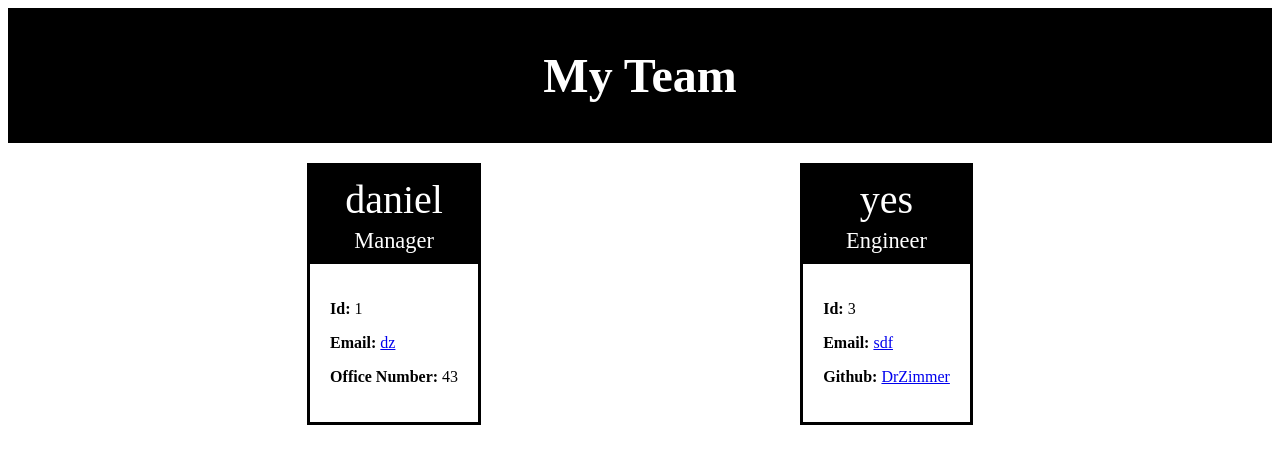
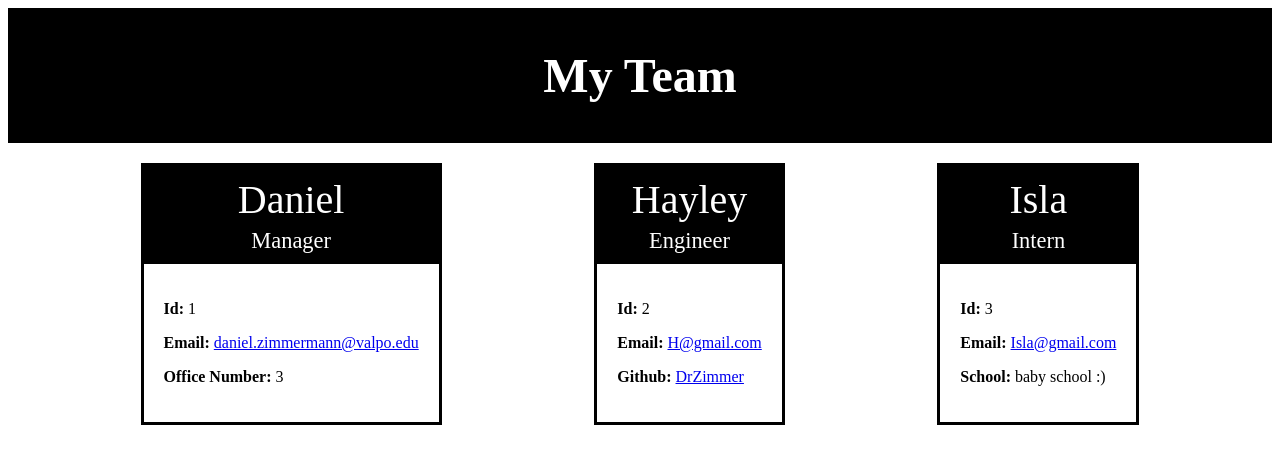
Before and after one commit to DrZimmer/Team_Profile_Generator, a website: page dist/index.html in a window 1280 px wide. Drawn offline with Linux system fonts and the light colour scheme.

```diff
--- a/dist/index.html
+++ b/dist/index.html
@@ -17,27 +17,27 @@
 
     <div class="employeeBorder">
       <div class="employeeHeader">
-        <label class="eName">daniel</label>
+        <label class="eName">Daniel</label>
         <label class="jobRole">Manager</label>
       </div>
       <div class="employeeBody">
         <p><b>Id:</b> 1</p>
         <p><b>Email:</b>
-          <a href="mailto:dz">dz</a>
+          <a href="mailto:daniel.zimmermann@valpo.edu">daniel.zimmermann@valpo.edu</a>
         </p>
-        <p><b>Office Number:</b> 43</p>
+        <p><b>Office Number:</b> 3</p>
       </div>
     </div>
 
       <div class="employeeBorder">
         <div class="employeeHeader">
-          <label class="eName">yes</label>
+          <label class="eName">Hayley</label>
           <label class="jobRole">Engineer</label>
         </div>
         <div class="employeeBody">
-          <p><b>Id:</b> 3</p>
+          <p><b>Id:</b> 2</p>
           <p><b>Email:</b>
-            <a href="mailto:sdf">sdf</a>
+            <a href="mailto:H@gmail.com">H@gmail.com</a>
           </p>
           <p><b>Github:</b>
             <a href="https://github.com/DrZimmer"> DrZimmer</a>
@@ -45,6 +45,20 @@
         </div>
       </div>
 
+      <div class="employeeBorder">
+        <div class="employeeHeader">
+          <label class="eName">Isla</label>
+          <label class="jobRole">Intern</label>
+        </div>
+        <div class="employeeBody">
+          <p><b>Id:</b> 3</p>
+          <p><b>Email:</b>
+            <a href="mailto:Isla@gmail.com">Isla@gmail.com</a>
+          </p>
+          <p><b>School:</b> baby school :)</p>
+        </div>
+      </div>
+
       </div>
 
     </body>
```
Also changed, not shown: README.md.
